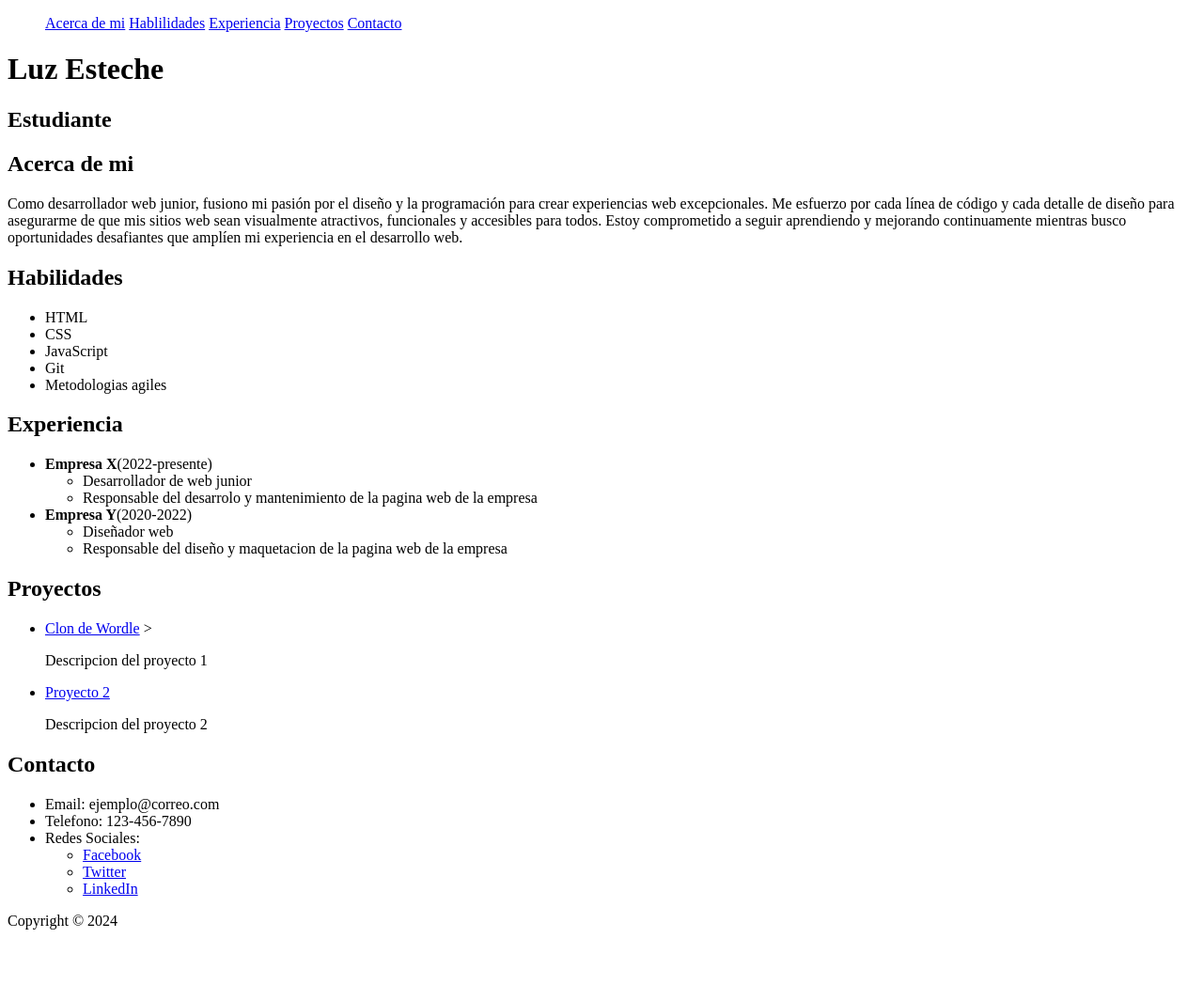
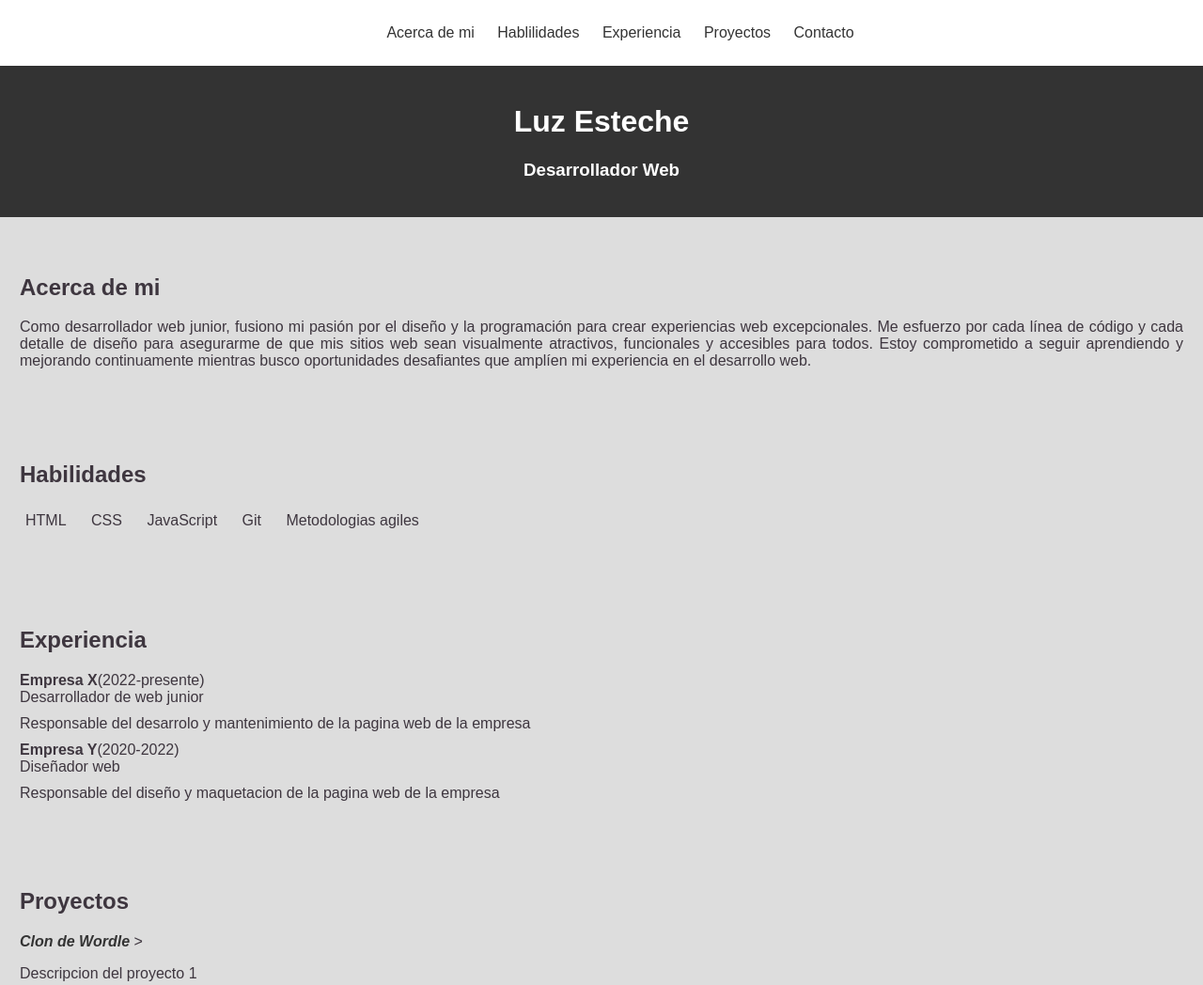
Before and after one commit to LuzEsteche/mi-portfolio-web, a plain HTML site: page index.html in a window 1280 px wide. Shown: the top 1048 px of the page at 94% size. Before the commit the page ends 1005 px from the top, so only its background shows below. Drawn offline with Linux system fonts and the light colour scheme.

Commit message:
Tutorial CSS

```diff
--- a/index.html
+++ b/index.html
@@ -2,23 +2,25 @@
 <html>
     <head>
     <title>Mi portafolio personal</title>
+    <link rel="stylesheet" href="style.css" />
+    <link rel="stylesheet" href="https://cdnjs.cloudflare.com/ajax/libs/font-awesome/4.7.0/css/font-awesome.min.css"/>
     </head>
     <body>
         <header>
             <nav>
                 <ul>
-                    <a href="#acerca-de-mi">Acerca de mi</a>
-                    <a href="#habilidades">Hablilidades</a>
-                    <a href="#experiencia">Experiencia</a>
-                    <a href="#proyectos">Proyectos</a>
-                    <a href="#contacto">Contacto</a>
+                    <a href="#acerca-de-mi" class="menu-item">Acerca de mi</a>
+                    <a href="#habilidades"class="menu-item" >Hablilidades</a>
+                    <a href="#experiencia" class="menu-item">Experiencia</a>
+                    <a href="#proyectos"class="menu-item" >Proyectos</a>
+                    <a href="#contacto"class="menu-item" >Contacto</a>
                 </ul>
                </nav>
             <h1>Luz Esteche</h1>
-       <h2>Estudiante </h2>
+       <h3>Desarrollador Web </h3>
         </header>
         <main>
-            <section>
+            <section id="acerca-de-mi">
                 <h2>Acerca de mi</h2>
                 <p>
                     Como desarrollador web junior, fusiono mi pasión por el diseño y la
@@ -87,15 +89,15 @@
                     <li>Telefono: 123-456-7890</li>
                     <li>
                         Redes Sociales:
-                        <ul>
+                        <ul id="sociales">
                             <li>
-                                <a href="https://www.facebook.com/tucuenta">Facebook</a>
+                                <a href="https://www.facebook.com/tucuenta"class="fa fa-facebook" ></a>
                             </li>
                             <li>
-                                <a href="https://twitter.com/tucuenta">Twitter</a>
+                                <a href="https://twitter.com/tucuentaclass=" class="fa fa-twitter"></a>
                             </li>
                             <li>
-                                <a href="https://www.linkedin.com/in/tucuenta">LinkedIn</a>
+                                <a href="https://www.linkedin.com/in/tucuenta" class="fa fa-linkedin"></a>
                             </li>
                             <!--Agrega mas redes sociales si lo deseas-->
                         </ul>
--- /dev/null
+++ b/style.css
@@ -0,0 +1,107 @@
+body{
+    font-family: Arial, Helvetica, sans-serif;
+    margin: 0;
+    color: #3e363f;
+    padding-top: 70px;
+    background-color: #ddd;
+}
+nav{
+    position: fixed;
+    top: 0;
+    left: 0;
+    width: 100%;
+    background-color: #fff;
+    box-shadow:0 0 5px rgba(0, 0, 0, 0.1) ;
+    text-align: center;
+}
+.menu-item{
+    color: #333;
+    padding: 10px;
+    text-decoration: none;
+    display: inline-block;
+    border-radius: 20px;
+}
+.menu-item:hover{
+    background-color: #ddd;
+    transition:all 0.4s ease-in-out;
+}
+header{
+    background-color: #333;
+    color: #fff;
+    text-align: center;
+    padding: 20px;
+    margin-bottom: 20px;
+}
+section{
+    padding: 20px;
+    border: 1px solid #ddd;
+    margin-bottom: 20px;
+}
+#acerca-de-mi{
+   text-align: justify;
+}
+#habilidades ul{
+    list-style: none;
+    padding: 0;
+}
+#habilidades li{
+    display: inline-block;
+    padding: 5px;
+    border: 1px solid #ddd;
+    border-radius: 20px;
+    margin-right: 10px;
+}
+#experiencia ul{
+    list-style: none;
+    padding: 0;
+    margin: 0;
+}
+#experiencia li{
+    margin-bottom: 10px;
+}
+#proyectos ul{
+    list-style: none;
+    padding: 0;
+    margin: 0;
+}
+#proyectos ul li a{
+    font-weight: bold;
+    font-style: italic;
+    text-decoration: none;
+    color: #333;
+}
+#proyectos ul li a:hover{
+    text-decoration: underline;
+}
+#sociales{
+    list-style: none;
+    padding: 0;
+    margin-top: 10px;
+}
+#sociales li{
+    list-style: none;
+    display: inline-block;
+    padding: 5px;
+    font-size: 30px;
+}
+.fa{
+    color: #333;
+    text-decoration: none;
+    margin-left: 0px;
+}
+footer{
+    background-color: #333;
+    color: #fff;
+    text-align: center;
+    padding: 10px;
+}
+/* Fcebook */
+.fa-facebook{
+    background: #3B5998;
+    color: white;
+}
+/* Twitter */
+.fa-twitter{
+    background: #55ACEE;
+    color: white;
+}
```
